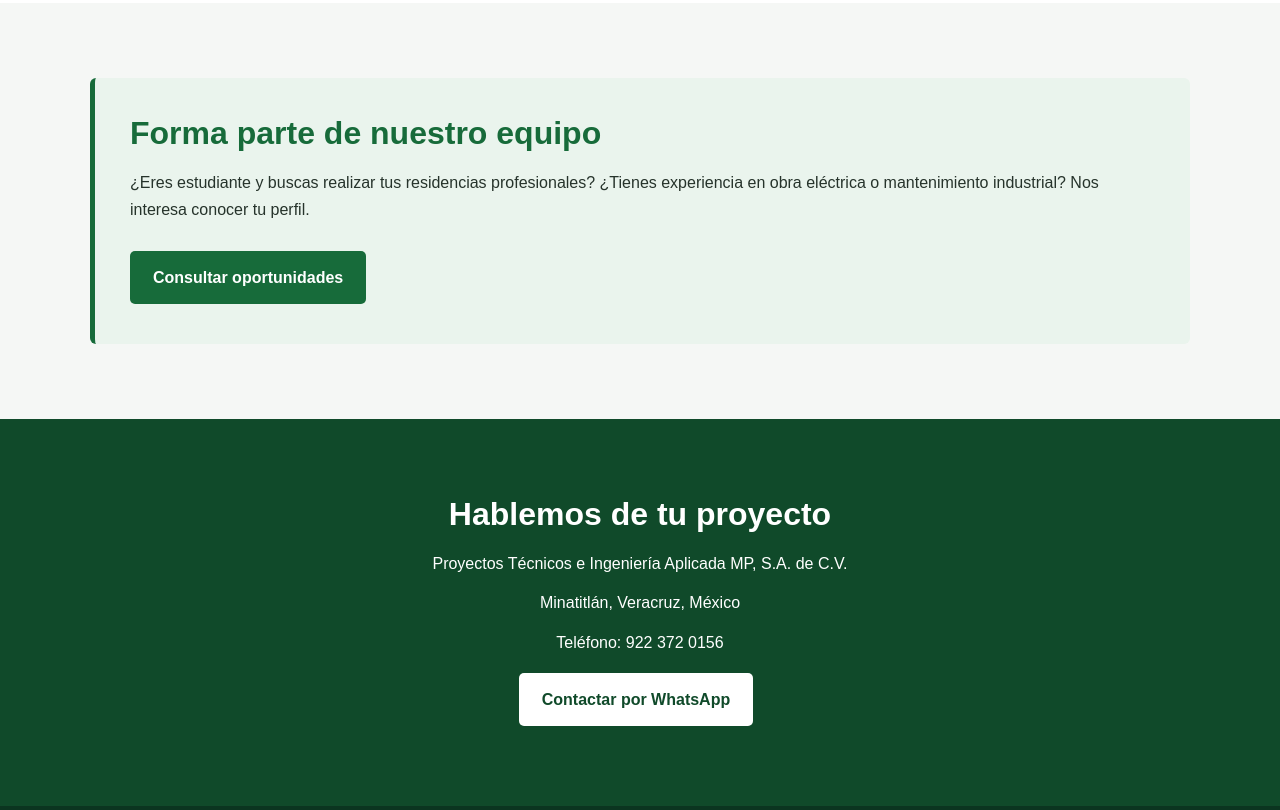
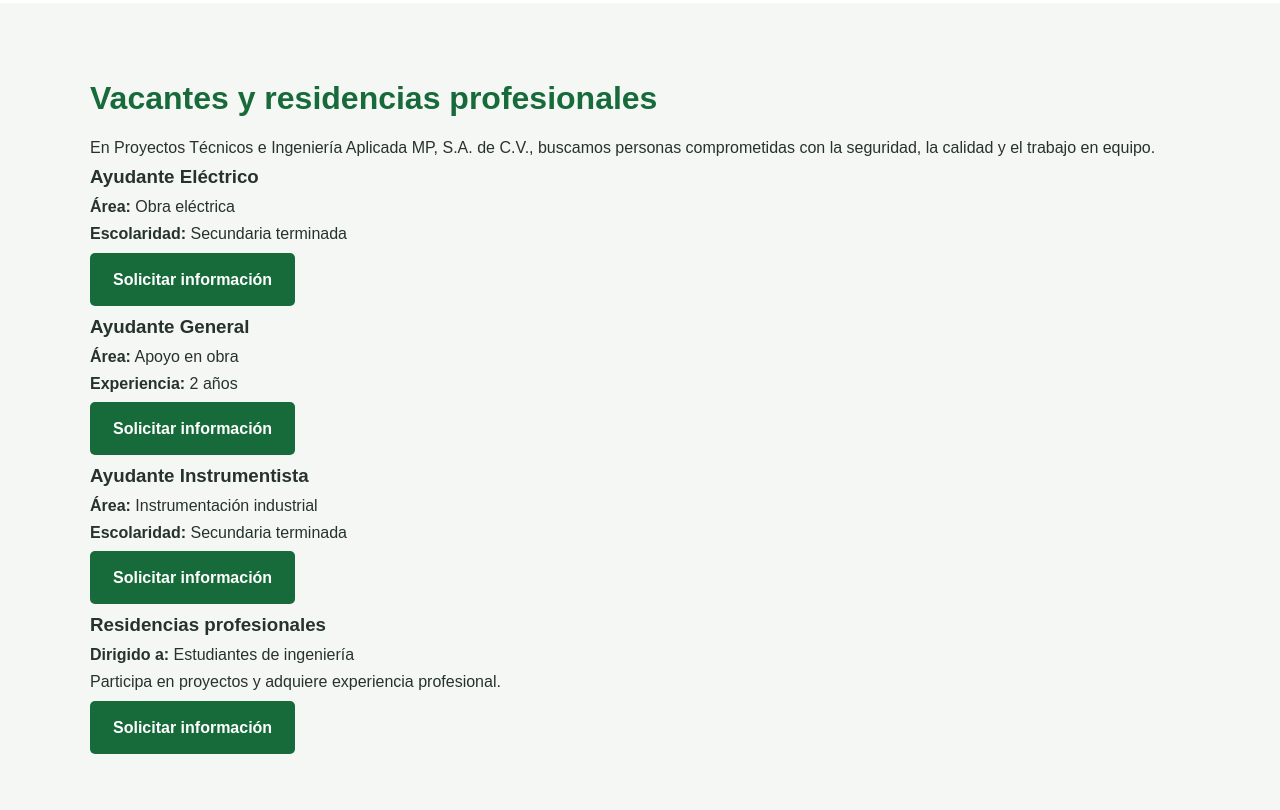
Before and after one commit to cazaresk651-hub/CAZ, a plain HTML site: page index.html in a window 1280 px wide. Shown: the part 2450-3260 px from the top of the page. Drawn offline with Linux system fonts and the light colour scheme.

Commit message:
Update index.html

```diff
--- a/index.html
+++ b/index.html
@@ -475,8 +475,57 @@
         </div>
       </div>
     </section>
+<section class="seccion fondo-gris" id="vacantes">
+  <div class="contenedor">
+    <h2 class="titulo">Vacantes y residencias profesionales</h2>
+    <p>
+      En Proyectos Técnicos e Ingeniería Aplicada MP, S.A. de C.V.,
+      buscamos personas comprometidas con la seguridad, la calidad
+      y el trabajo en equipo.
+    </p>
 
-    <section class="seccion fondo-gris" id="vacantes">
+    <div class="contenedor-vacantes">
+
+      <div class="tarjeta-vacante">
+        <h3>Ayudante Eléctrico</h3>
+        <p><strong>Área:</strong> Obra eléctrica</p>
+        <p><strong>Escolaridad:</strong> Secundaria terminada</p>
+        <a class="boton boton-verde"
+           href="https://api.whatsapp.com/send?phone=529223720156&text=Hola%2C%20me%20interesa%20la%20vacante%20de%20Ayudante%20El%C3%A9ctrico."
+           target="_blank">Solicitar información</a>
+      </div>
+
+      <div class="tarjeta-vacante">
+        <h3>Ayudante General</h3>
+        <p><strong>Área:</strong> Apoyo en obra</p>
+        <p><strong>Experiencia:</strong> 2 años</p>
+        <a class="boton boton-verde"
+           href="https://api.whatsapp.com/send?phone=529223720156&text=Hola%2C%20me%20interesa%20la%20vacante%20de%20Ayudante%20General."
+           target="_blank">Solicitar información</a>
+      </div>
+
+      <div class="tarjeta-vacante">
+        <h3>Ayudante Instrumentista</h3>
+        <p><strong>Área:</strong> Instrumentación industrial</p>
+        <p><strong>Escolaridad:</strong> Secundaria terminada</p>
+        <a class="boton boton-verde"
+           href="https://api.whatsapp.com/send?phone=529223720156&text=Hola%2C%20me%20interesa%20la%20vacante%20de%20Ayudante%20Instrumentista."
+           target="_blank">Solicitar información</a>
+      </div>
+
+      <div class="tarjeta-vacante">
+        <h3>Residencias profesionales</h3>
+        <p><strong>Dirigido a:</strong> Estudiantes de ingeniería</p>
+        <p>Participa en proyectos y adquiere experiencia profesional.</p>
+        <a class="boton boton-verde"
+           href="https://api.whatsapp.com/send?phone=529223720156&text=Hola%2C%20me%20interesa%20realizar%20mis%20residencias%20profesionales."
+           target="_blank">Solicitar información</a>
+      </div>
+
+    </div>
+  </div>
+</section>
+
       <div class="contenedor">
         <div class="vacantes">
           <h2 class="titulo">Forma parte de nuestro equipo</h2>
```
